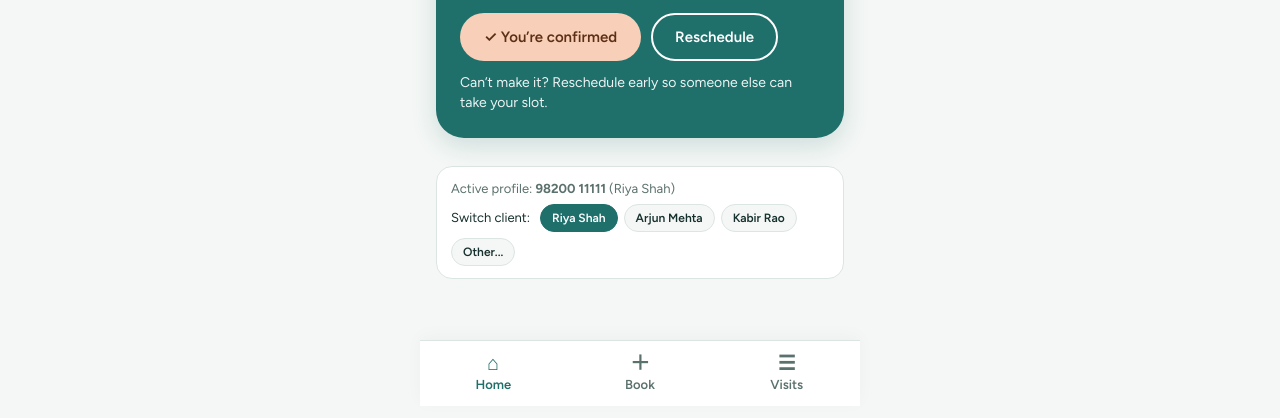
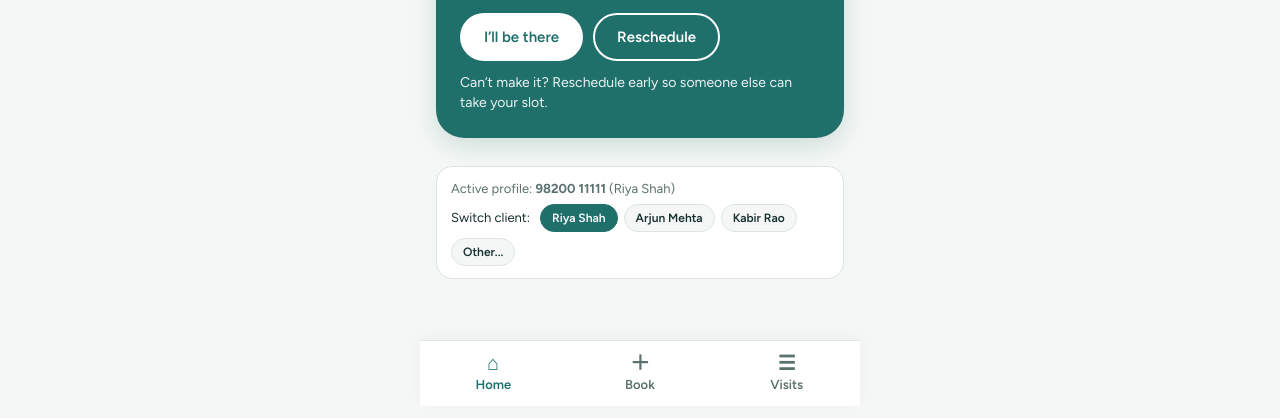
Before and after one commit to Rajiv107ai/sage-appointments, a plain HTML site: page index.html in a window 1280 px wide. Shown: the part 383-801 px from the top of the page. Drawn offline with Linux system fonts and the light colour scheme.

Commit message:
feat: replace workspace files with final verified assignment package

```diff
--- a/index.html
+++ b/index.html
@@ -639,7 +639,7 @@ const initData = () => RAW.map((r, i) => ({
   date: nDate(r[2]),
   time: nTime(r[3]),
   status: r[4],
-  conf: r[4] === 'Booked' && i === 0 // sample initial confirmation for demo
+  conf: false
 }));
 
 const load = () => {
```
Also changed, not shown: 5 other files.
